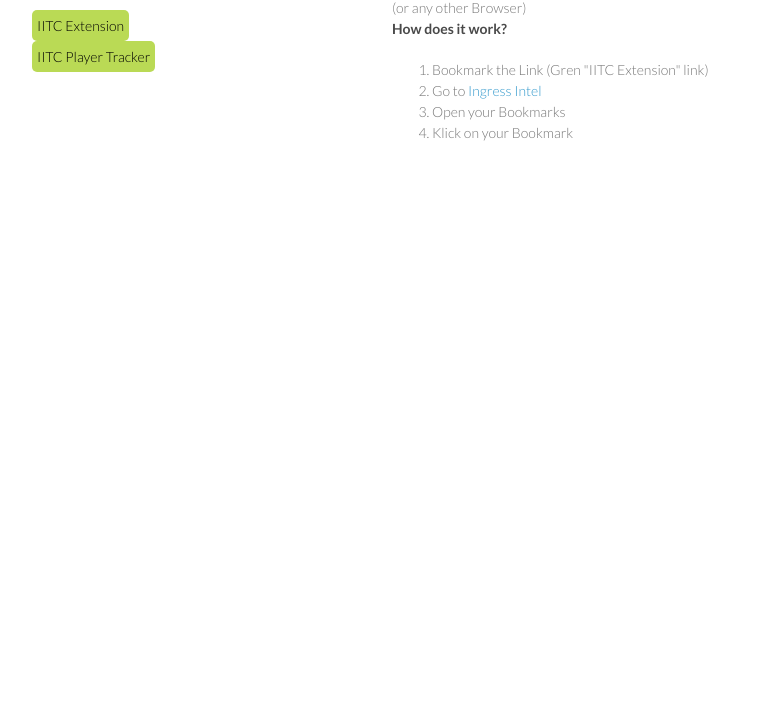
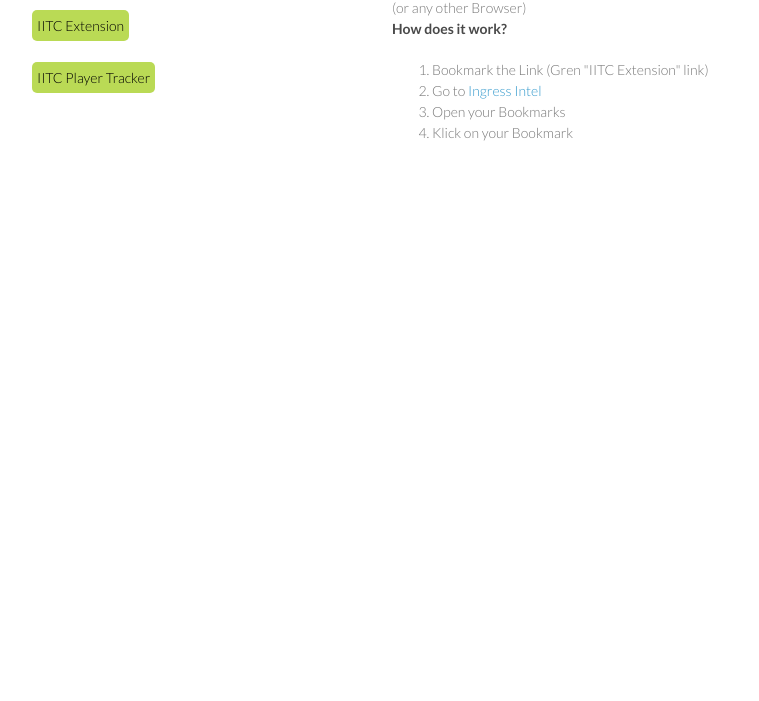
Before and after one commit to AlexandreKilian/alexandrekilian.github.io, a plain HTML site: page iitc/index.html in a window 1280 px wide. Shown: the part 99-800 px from the top of the page, without its empty margins (178-937 px from the left). Drawn offline with Linux system fonts and the light colour scheme.

Commit message:
Added space

```diff
--- a/iitc/index.html
+++ b/iitc/index.html
@@ -26,7 +26,7 @@
         <header>
             <h1>Safari IITC</h1>
 
-            <a class="bookmark" href="javascript:(function()%7Bfunction%20callback()%7Balert(%22IITC%20Starting%22)%7Dvar%20s%3Ddocument.createElement(%22script%22)%3Bs.src%3D%22http%3A%2F%2Fiitc.jonatkins.com%2Frelease%2Ftotal-conversion-build.user.js%22%3Bif(s.addEventListener)%7Bs.addEventListener(%22load%22%2Ccallback%2Cfalse)%7Delse%20if(s.readyState)%7Bs.onreadystatechange%3Dcallback%7Ddocument.body.appendChild(s)%3B%7D)()">IITC Extension</a><br>
+            <a class="bookmark" href="javascript:(function()%7Bfunction%20callback()%7Balert(%22IITC%20Starting%22)%7Dvar%20s%3Ddocument.createElement(%22script%22)%3Bs.src%3D%22http%3A%2F%2Fiitc.jonatkins.com%2Frelease%2Ftotal-conversion-build.user.js%22%3Bif(s.addEventListener)%7Bs.addEventListener(%22load%22%2Ccallback%2Cfalse)%7Delse%20if(s.readyState)%7Bs.onreadystatechange%3Dcallback%7Ddocument.body.appendChild(s)%3B%7D)()">IITC Extension</a><br><br>
             <a class="bookmark" href="javascript:(function()%7Bfunction%20callback()%7Balert(%22tracking%20players%22)%7Dvar%20s%3Ddocument.createElement(%22script%22)%3Bs.src%3D%22http%3A%2F%2Fiitc.jonatkins.com%2Frelease%2Fplugins%2Fplayer-tracker.user.js%22%3Bif(s.addEventListener)%7Bs.addEventListener(%22load%22%2Ccallback%2Cfalse)%7Delse%20if(s.readyState)%7Bs.onreadystatechange%3Dcallback%7Ddocument.body.appendChild(s)%3B%7D)()">IITC Player Tracker</a>
 
         </header>
```
